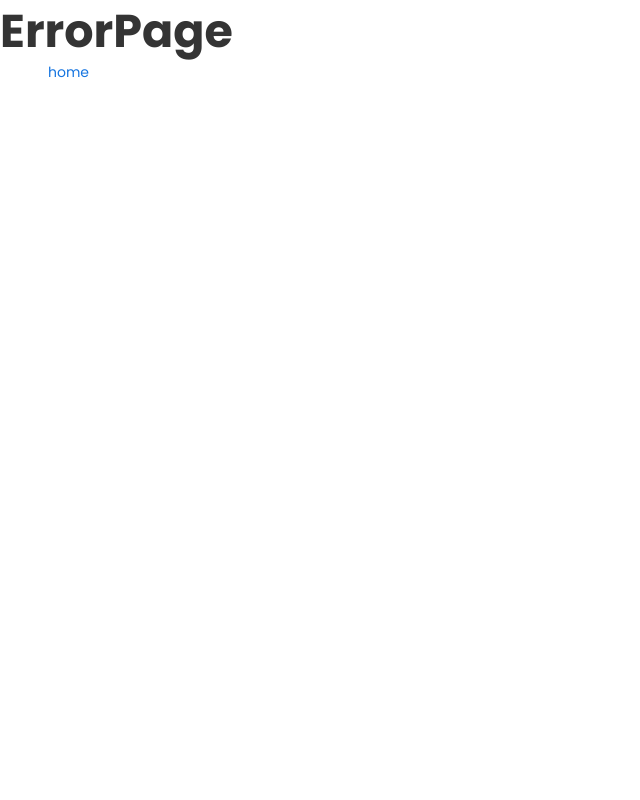
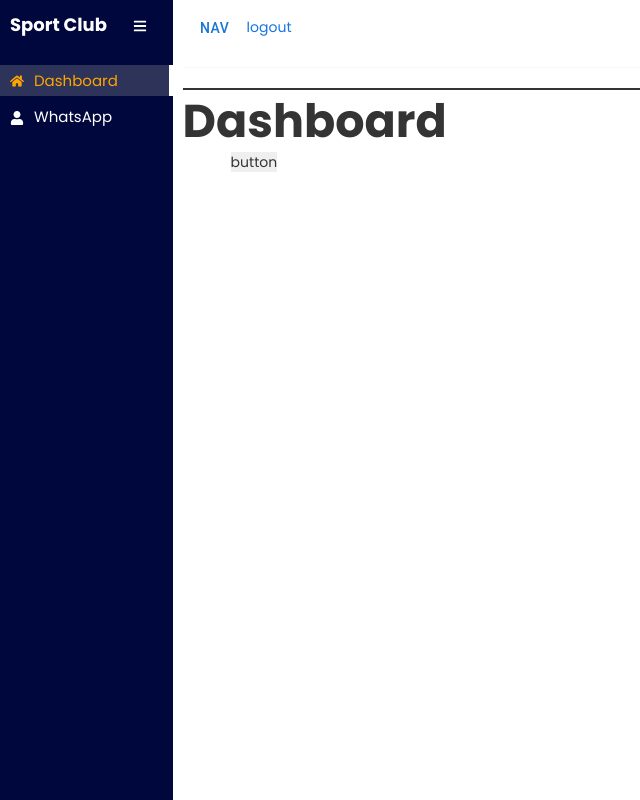
Before and after one commit to sunnycharkhwal/SctmProject, a React (Vite) app in the folder Sctm/: page /dashboard in a window 1280 px wide. Shown: the whole page, without its empty margins (0-640 px from the left). Built offline with nearby package versions, Linux system fonts and the light colour scheme.

Commit message:
website + des setup 100%

```diff
--- a/Sctm/src/App.jsx
+++ b/Sctm/src/App.jsx
@@ -1,13 +1,11 @@
 import {Outlet} from 'react-router';
 import {DrawerAppBar} from './assets/navBar/NavBar';
+import {WebRoutes} from './assets/Routes';
 
 export const App = () => {
   return (
     <>
-      <div style={{marginTop: '5rem'}}>
-        <DrawerAppBar />
-        <Outlet />
-      </div>
+      <WebRoutes />
     </>
   );
 };
--- /dev/null
+++ b/Sctm/src/assets/Routes.jsx
@@ -0,0 +1,27 @@
+import {createBrowserRouter, RouterProvider} from 'react-router';
+import {Login} from './auth/Login';
+import {Dashboardindex} from './dashboard/Dashboardindex';
+import {WebsiteRoutes} from './WebsiteRoutes';
+import {ErrorPage} from './pages/ErrorPage';
+const router = createBrowserRouter([
+  {
+    path: '/*',
+    element: <WebsiteRoutes />,
+  },
+  {
+    path: '/login',
+    element: <Login />,
+  },
+  {
+    path: '/dashboard/*',
+    element: <Dashboardindex />,
+  },
+  {
+    path: '*',
+    element: <ErrorPage />,
+  },
+]);
+
+export const WebRoutes = () => {
+  return <RouterProvider router={router} />;
+};
--- /dev/null
+++ b/Sctm/src/assets/WebsiteRoutes.jsx
@@ -0,0 +1,26 @@
+import React from 'react';
+import {BrowserRouter as Router, Route, Routes} from 'react-router';
+import {Home} from './pages/Home';
+import {EventManagement} from './pages/EventManagement';
+import {Features} from './pages/academyManagement/Features';
+import {Overview} from './pages/academyManagement/Overview';
+import {Pricing} from './pages/academyManagement/Pricing';
+import {ErrorPage} from './pages/ErrorPage';
+import {DrawerAppBar} from './navBar/NavBar';
+export const WebsiteRoutes = () => {
+  return (
+    <>
+      <div style={{marginTop: '5rem'}}>
+        <DrawerAppBar />
+        <Routes>
+          <Route path="/" element={<Home />} />
+          <Route path="/academy/features" element={<Features />} />
+          <Route path="/academy/overview" element={<Overview />} />
+          <Route path="/academy/pricing" element={<Pricing />} />
+          <Route path="/event-management" element={<EventManagement />} />
+          <Route path="/*" element={<ErrorPage />} />
+        </Routes>
+      </div>
+    </>
+  );
+};
--- a/Sctm/src/assets/auth/Login.jsx
+++ b/Sctm/src/assets/auth/Login.jsx
@@ -1,13 +1,19 @@
 import React from 'react';
-import {NavLink} from 'react-router';
+import {Button} from 'react-bootstrap';
+import {NavLink, useNavigate} from 'react-router';
 
 export const Login = () => {
+  const navigate = useNavigate();
   return (
     <>
       <h1>Login</h1>
       <NavLink className="ms-5" to="/">
         home
       </NavLink>
+      <br />
+      <Button className=" btn-secondary" onClick={() => navigate('/dashboard')}>
+        Dashboard
+      </Button>
     </>
   );
 };
--- a/Sctm/src/assets/dashboard/Dashboardindex.jsx
+++ b/Sctm/src/assets/dashboard/Dashboardindex.jsx
@@ -7,14 +7,13 @@ import {TopBar} from './TopBar';
 
 export const Dashboardindex = () => {
   return (
-    <Router>
     <SideBar>
       <TopBar />
       <Routes>
         <Route path="/" element={<Home />} />
+        <Route path="/dashboard" element={<Home />} />
         <Route path="/whatsapp" element={<Whatsapp />} />
       </Routes>
     </SideBar>
-    </Router>
   );
 };
--- a/Sctm/src/assets/dashboard/SideBar.jsx
+++ b/Sctm/src/assets/dashboard/SideBar.jsx
@@ -8,14 +8,14 @@ import {SidebarMenu} from './SidebarMenu';
 import {toggleSidebar} from '../../redux/Slices/sidebarSlice';
 
 const routes = [
-  {path: '/', name: 'Dashboard', icon: <FaHome />},
-  {path: '/whatsapp', name: 'WhatsApp', icon: <FaUser />},
-  {
-    path: '/settings',
-    name: 'Settings',
-    icon: <BiCog />,
-    subRoutes: [{path: '/settings/profile', name: 'Profile', icon: <FaUser />}],
-  },
+  {path: '/dashboard', name: 'Dashboard', icon: <FaHome />},
+  {path: '/dashboard/whatsapp', name: 'WhatsApp', icon: <FaUser />},
+  // {
+  //   path: '/settings',
+  //   name: 'Settings',
+  //   icon: <BiCog />,
+  //   subRoutes: [{path: '/settings/profile', name: 'Profile', icon: <FaUser />}],
+  // },
 ];
 
 const animationVariants = {
@@ -59,7 +59,14 @@ export const SideBar = ({children}) => {
                 isOpen={isOpen}
               />
             ) : (
-              <NavLink to={route.path} key={index} className="link">
+              <NavLink
+                to={route.path}
+                key={index}
+                className={({isActive}) =>
+                  isActive && window.location.pathname === route.path
+                    ? 'link active'
+                    : 'link'
+                }>
                 <div className="icon">{route.icon}</div>
                 <AnimatePresence>
                   {isOpen && (
--- a/Sctm/src/assets/dashboard/TopBar.jsx
+++ b/Sctm/src/assets/dashboard/TopBar.jsx
@@ -2,12 +2,14 @@ import {Button} from '@mui/material';
 import React from 'react';
 import {useDispatch} from 'react-redux';
 import {toggleSidebar} from '../../redux/Slices/sidebarSlice';
+import {NavLink} from 'react-router';
 
 export const TopBar = () => {
   const dispatch = useDispatch();
   return (
     <div style={{borderBottom: '2px solid'}}>
       <Button onClick={() => dispatch(toggleSidebar())}>nav</Button>
+      <NavLink to="/">logout</NavLink>
       <hr />
     </div>
   );
--- a/Sctm/src/assets/router.jsx
+++ /dev/null
@@ -1,46 +0,0 @@
-import {createBrowserRouter} from 'react-router';
-import {App} from '../App';
-import {Home} from './pages/Home';
-import {EventManagement} from './pages/EventManagement';
-import {Features} from './pages/academyManagement/Features';
-import {Overview} from './pages/academyManagement/Overview';
-import {Pricing} from './pages/academyManagement/Pricing';
-import {ErrorPage} from './pages/ErrorPage';
-import {Login} from './auth/Login';
-
-export const router = createBrowserRouter([
-  {
-    path: '',
-    Component: App,
-    children: [
-      {
-        path: '',
-        Component: Home,
-      },
-      {
-        path: '/academy/features',
-        Component: Features,
-      },
-      {
-        path: '/academy/overview',
-        Component: Overview,
-      },
-      {
-        path: '/academy/pricing',
-        Component: Pricing,
-      },
-      {
-        path: '/event-management',
-        Component: EventManagement,
-      },
-    ],
-  },
-  {
-    path: '*',
-    Component: ErrorPage,
-  },
-  {
-    path: '/login',
-    Component: Login,
-  },
-]);
--- a/Sctm/src/main.jsx
+++ b/Sctm/src/main.jsx
@@ -3,15 +3,13 @@ import {createRoot} from 'react-dom/client';
 import 'bootstrap/dist/css/bootstrap.min.css';
 import './scss/index.scss';
 import './scss/res.scss';
-import {RouterProvider} from 'react-router';
-import {router} from './assets/router';
 import 'rsuite/dist/rsuite.min.css';
 import {App} from './App';
-import {Dashboardindex} from './assets/dashboard/Dashboardindex';
 import {Provider} from 'react-redux';
 import {store} from './redux/store';
+import {Dashboardindex} from './assets/dashboard/Dashboardindex';
 createRoot(document.getElementById('root')).render(
   <Provider store={store}>
-    <RouterProvider router={router} />
+    <App />
   </Provider>,
 );
--- a/Sctm/src/scss/index.scss
+++ b/Sctm/src/scss/index.scss
@@ -33,6 +33,7 @@ body {
   width: 100%;
   padding: 10px;
 }
+
 // sidebar
 .sidebar {
   background: rgb(0, 7, 61);
```
Lines whose indentation alone changed are shown as unchanged.
